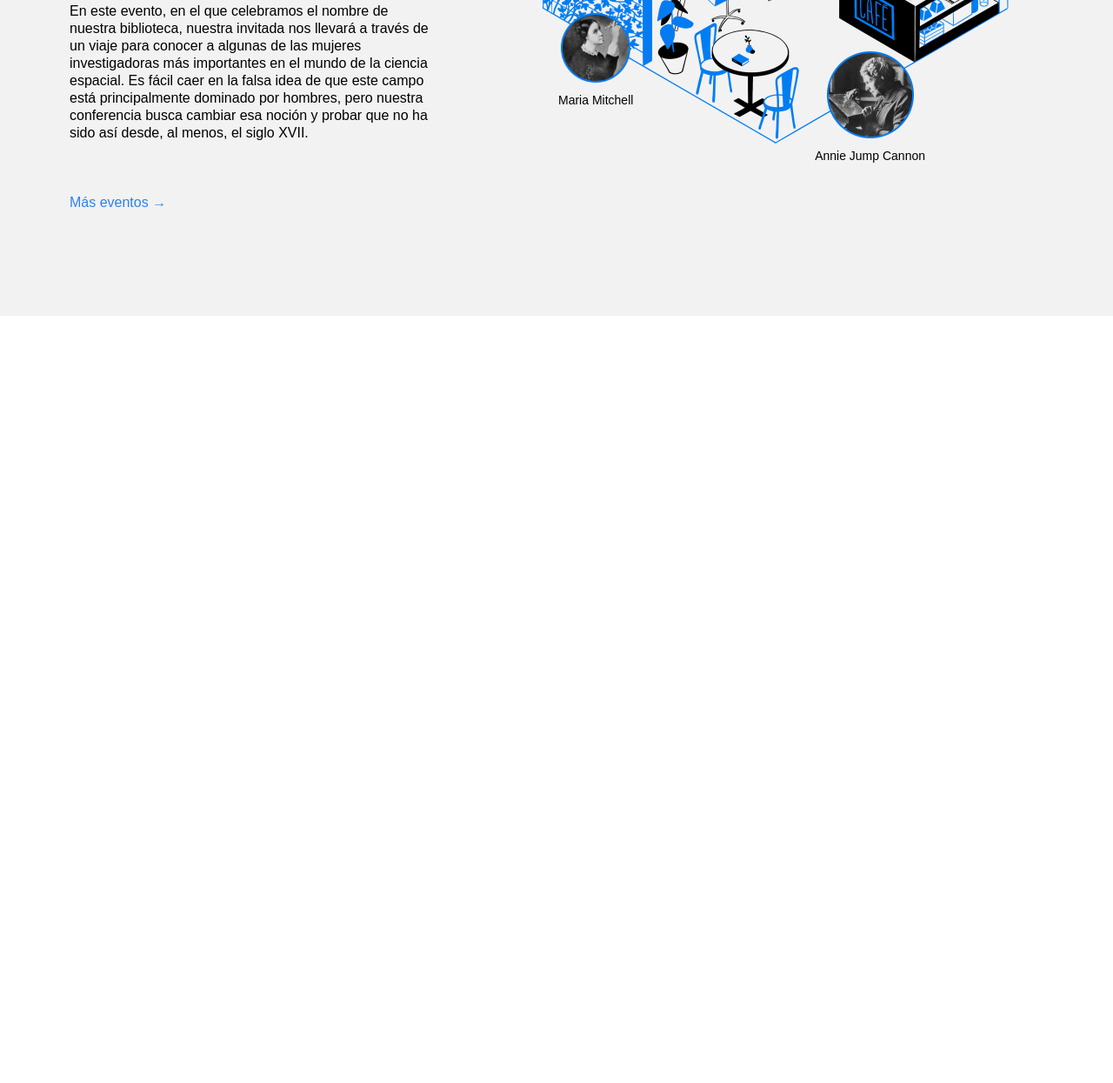
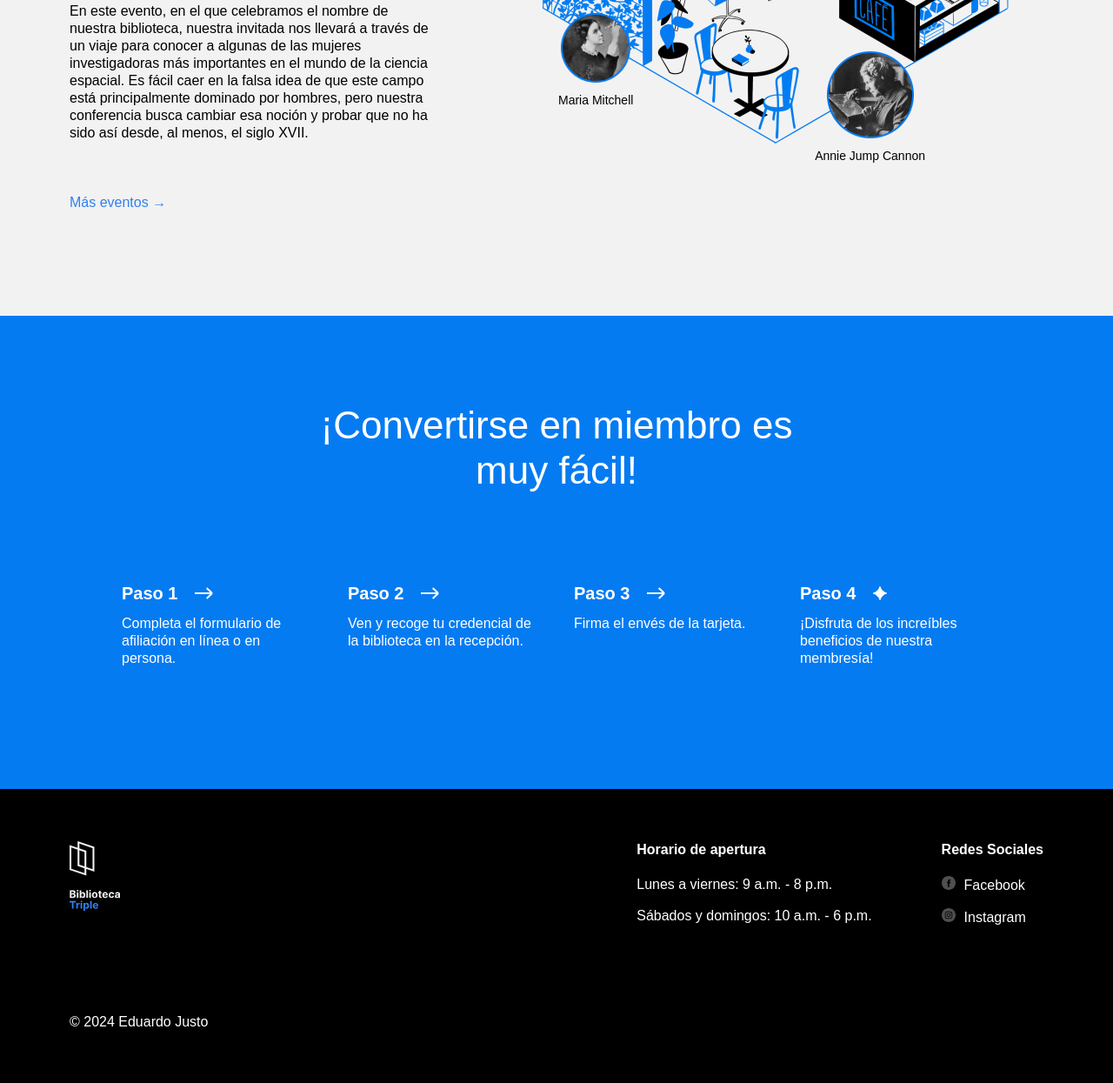
Before and after one commit to justorea/web_project_library_es, a plain HTML site: page index.html in a window 1280 px wide. Shown: the part 2575-3820 px from the top of the page at 87% size. Before the commit the page ends 2938 px from the top, so only its background shows below. Drawn offline with Linux system fonts and the light colour scheme.

Commit message:
Nueva actualización de mi proyecto, se agrega sección membresía y footer

```diff
--- a/index.html
+++ b/index.html
@@ -30,10 +30,10 @@
               <a class="nav__link" href="#events">Eventos</a>
             </li>
             <li>
-              <a class="nav__link">Conviértete en miembro</a>
+              <a class="nav__link" href="membership">Conviértete en miembro</a>
             </li>
             <li>
-              <a class="nav__link">Contactos</a>
+              <a class="nav__link" href="#footer">Contactos</a>
             </li>
           </ul>
         </nav>
@@ -230,7 +230,110 @@
             </div>
           </div>
         </section>
+        <section class="membership" id="membership">
+          <h2 class="membership__title">
+            ¡Convertirse en miembro es muy fácil!
+          </h2>
+          <ul class="membership__steps">
+            <li class="step">
+              <h3 class="step__title">
+                Paso 1
+                <img
+                  src="./images/icon_step_forward.svg"
+                  alt="icon forward"
+                  class="step__icon"
+                />
+              </h3>
+              <p class="step__description">
+                Completa el formulario de afiliación en línea o en persona.
+              </p>
+            </li>
+            <li class="step">
+              <h3 class="step__title">
+                Paso 2
+                <img
+                  src="./images/icon_step_forward.svg"
+                  alt="icon forward"
+                  class="step__icon"
+                />
+              </h3>
+              <p class="step__description">
+                Ven y recoge tu credencial de la biblioteca en la recepción.
+              </p>
+            </li>
+            <li class="step">
+              <h3 class="step__title">
+                Paso 3
+                <img
+                  src="./images/icon_step_forward.svg"
+                  alt="icon forward"
+                  class="step__icon"
+                />
+              </h3>
+              <p class="step__description">Firma el envés de la tarjeta.</p>
+            </li>
+            <li class="step">
+              <h3 class="step__title">
+                Paso 4
+                <img
+                  src="./images/icon_step_finish.svg"
+                  alt="icon finish"
+                  class="step__icon"
+                />
+              </h3>
+              <p class="step__description">
+                ¡Disfruta de los increíbles beneficios de nuestra membresía!
+              </p>
+            </li>
+          </ul>
+        </section>
       </main>
+      <footer class="footer" id="footer">
+        <div class="footer__columns">
+          <div class="footer__column">
+            <img
+              src="./images/logo_white.svg"
+              alt="Logo TripleTen"
+              class="footer__logo"
+            />
+          </div>
+          <div class="footer__column footer__column_content_hours">
+            <h3 class="footer__column-heading">Horario de apertura</h3>
+            <ul class="footer__list">
+              <li class="footer__list-item">
+                Lunes a viernes: 9 a.m. - 8 p.m.
+              </li>
+              <li class="footer__list-item">
+                Sábados y domingos: 10 a.m. - 6 p.m.
+              </li>
+            </ul>
+          </div>
+          <div class="footer__column footer__column_content_social">
+            <h3 class="footer__column-heading">Redes Sociales</h3>
+            <ul class="footer__list">
+              <li class="footer__list-item">
+                <a href="#" class="footer__column-link">
+                  <img
+                    src="./images/facebook_white.svg"
+                    class="footer__social-icon"
+                    alt="Logo Facebook"
+                  />Facebook
+                </a>
+              </li>
+              <li class="footer__list-item">
+                <a href="#" class="footer__column-link">
+                  <img
+                    src="./images/instagram_white.svg"
+                    class="footer__social-icon"
+                    alt="Logo Instagram"
+                  />Instagram
+                </a>
+              </li>
+            </ul>
+          </div>
+        </div>
+        <p class="footer__copyright">© 2024 Eduardo Justo</p>
+      </footer>
     </div>
   </body>
 </html>
--- a/styles/style.css
+++ b/styles/style.css
@@ -296,3 +296,108 @@
   font-size: 14px;
   margin: 0;
 }
+
+.membership {
+  padding: 100px 0 140px;
+  background-color: #057bf2;
+  color: #ffffff;
+}
+
+.membership__title {
+  max-width: 574px;
+  margin: 0 auto;
+  text-align: center;
+  font-size: 44px;
+  font-weight: 500;
+  line-height: 52px;
+}
+
+.membership__steps {
+  list-style-type: none;
+  padding: 0;
+  margin: 100px 0 0;
+  display: flex;
+  justify-content: center;
+  gap: 40px;
+}
+
+.step {
+  flex-basis: 220px;
+}
+
+.step__title {
+  margin: 0;
+  font-size: 20px;
+  line-height: 30px;
+  font-weight: 700;
+  display: flex;
+  align-items: center;
+}
+
+.step__icon {
+  margin-left: 20px;
+}
+
+.step__description {
+  margin: 10px 0 0;
+}
+
+.footer {
+  box-sizing: border-box;
+  padding: 60px 80px;
+  background-color: #000000;
+  color: #ffffff;
+}
+
+.footer__columns {
+  display: flex;
+  padding-bottom: 100px;
+}
+
+.footer__column_content_hours {
+  margin-left: auto;
+}
+
+.footer__column_content_social {
+  padding-left: 80px;
+}
+
+.footer__logo {
+  width: 58px;
+  height: 80px;
+}
+
+.footer__column-heading {
+  margin: 0;
+  padding: 0 0 20px;
+  font-size: medium;
+}
+
+.footer__list {
+  /* El siguiente código elimina los estilos predeterminados del navegador para las listas */
+  list-style-type: none;
+  padding: 0;
+  margin: 0;
+  display: flex;
+  flex-direction: column;
+  gap: 16px;
+}
+
+.footer__list-item {
+  margin: 0;
+}
+
+.footer__column-link {
+  color: white;
+  text-decoration: none;
+}
+
+.footer__social-icon {
+  width: 16px;
+  height: 16px;
+  padding-right: 10px;
+}
+
+.footer__copyright {
+  margin: 0;
+}
```
